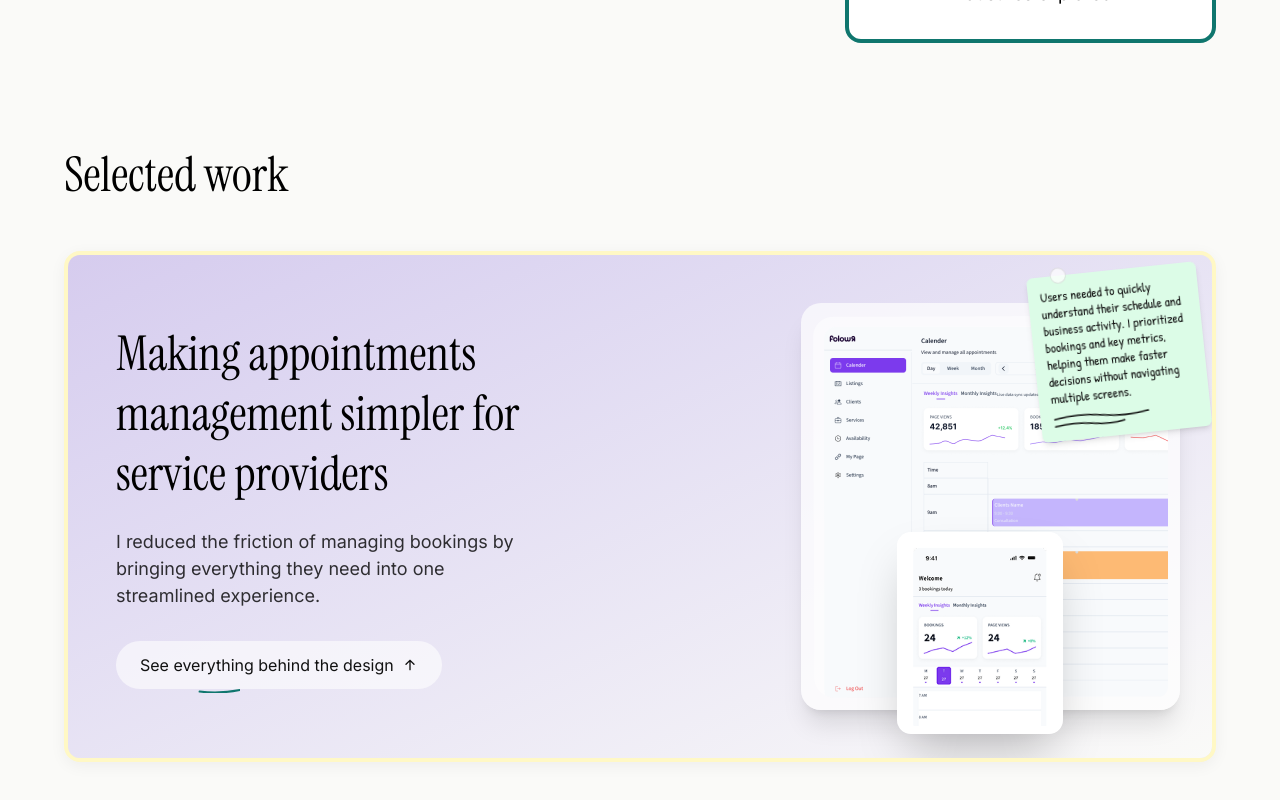
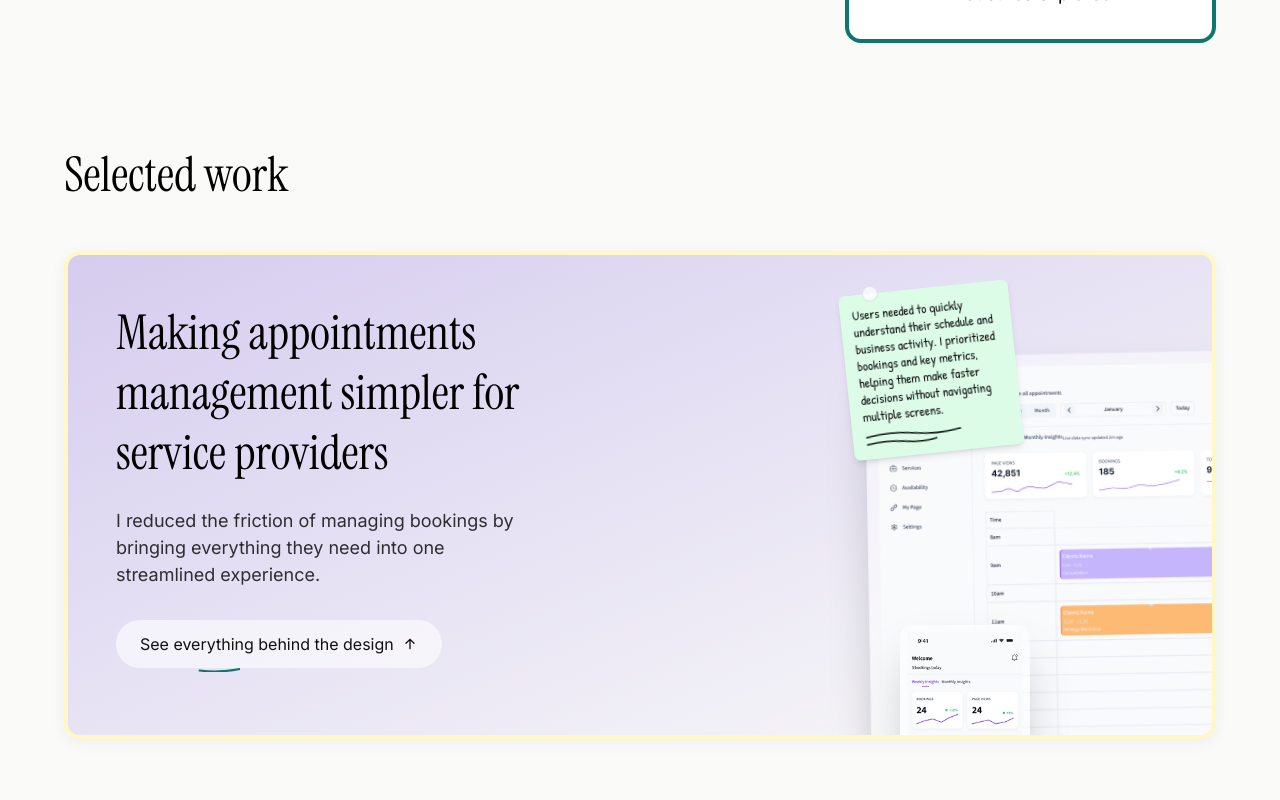
Before and after one commit to Ebunoluwaoyetunji/Portfolio, a React (Vite) app: page / in a window 1280 px wide. Shown: the part 502-1302 px from the top of the page. Built offline with nearby package versions, Linux system fonts and the light colour scheme.

Commit message:
Update Home.jsx

```diff
--- a/src/pages/Home.jsx
+++ b/src/pages/Home.jsx
@@ -44,10 +44,10 @@ export default function Home() {
 
           <Link
             to="/work/appointment-scheduling"
-            className="work-card group block rounded-cards border-4 border-[#fff8c5] bg-border overflow-hidden shadow-[0px_4px_16px_0px_rgba(0,0,0,0.05)]"
+            className="work-card group relative block rounded-cards border-4 border-[#fff8c5] bg-border overflow-hidden shadow-[0px_4px_16px_0px_rgba(0,0,0,0.05)]"
           >
-            <div className="relative bg-gradient-to-br from-[rgba(182,153,251,0.35)] to-background pl-8 md:pl-12 pr-6 md:pr-8 pt-8 md:pt-12 pb-10 md:pb-12 grid md:grid-cols-[1fr_1.1fr] gap-6 items-center">
-              <div>
+            <div className="relative bg-gradient-to-br from-[rgba(182,153,251,0.35)] to-background p-8 md:p-12 md:min-h-[480px]">
+              <div className="max-w-[440px]">
                 <h3 className="font-serif text-[36px] md:text-[48px] leading-tight text-black mb-6">
                   Making appointments management simpler for service
                   providers
@@ -86,27 +86,26 @@ export default function Home() {
                 </span>
               </div>
 
-              {/* Right-aligned thumbnail cluster */}
-              <div className="relative w-fit ml-auto">
-                <div className="relative bg-white/70 rounded-images p-3 shadow-xl transition-transform duration-300 group-hover:-translate-y-1">
+              {/* Image cluster: bleeds off the card's right/bottom edge and
+                  gets cropped by the card's own overflow-hidden border, so
+                  only part of it shows until you click through */}
+              <div className="hidden md:block absolute right-[-36px] bottom-[-28px] w-[380px] transition-transform duration-300 group-hover:-translate-y-1">
+                <img
+                  src={appointmentDashboard}
+                  alt="Appointment scheduling dashboard preview"
+                  className="w-full h-auto rounded-[10px] shadow-2xl -rotate-1"
+                />
+
+                <div className="absolute -bottom-6 left-8 w-[130px]">
                   <img
-                    src={appointmentDashboard}
-                    alt="Appointment scheduling dashboard preview"
-                    className="w-full max-w-[380px] h-auto rounded-[12px] object-cover"
+                    src={appointmentPhone}
+                    alt="Appointment scheduling mobile app preview"
+                    className="w-full h-auto rounded-[10px] shadow-2xl"
                   />
                 </div>
 
-                {/* Phone mockup, overlapping the bottom-left of the dashboard */}
-                <div className="absolute -bottom-6 left-16 md:left-24 bg-white p-2 rounded-[14px] shadow-2xl transition-transform duration-300 group-hover:-translate-y-1 z-10">
-                  <img
-                    src={appointmentPhone}
-                    alt="Appointment scheduling mobile app preview"
-                    className="w-[150px] h-auto rounded-[10px]"
-                  />
-                </div>
-
-                {/* Dancing sticky note */}
-                <div className="sticky-note absolute -top-6 -right-4 w-[170px] rounded-[6px] bg-[#dcfce7] p-3 text-[13px] leading-[17px] text-primary shadow-md hidden md:block font-hand">
+                {/* Dancing sticky note, sits fully visible above the cluster */}
+                <div className="sticky-note absolute -top-14 left-[-30px] w-[170px] rounded-[6px] bg-[#dcfce7] p-3 text-[13px] leading-[17px] text-primary shadow-md font-hand">
                   Users needed to quickly understand their schedule and
                   business activity. I prioritized bookings and key metrics,
                   helping them make faster decisions without navigating
@@ -132,6 +131,15 @@ export default function Home() {
                   <span className="absolute -top-2 left-6 w-4 h-4 rounded-full bg-white/70 border border-black/10 rotate-12" />
                 </div>
               </div>
+
+              {/* Simple mobile fallback: full image, no bleed/clip effect */}
+              <div className="md:hidden mt-8">
+                <img
+                  src={appointmentDashboard}
+                  alt="Appointment scheduling dashboard preview"
+                  className="w-full h-auto rounded-[10px] shadow-lg"
+                />
+              </div>
             </div>
           </Link>
         </section>
```
